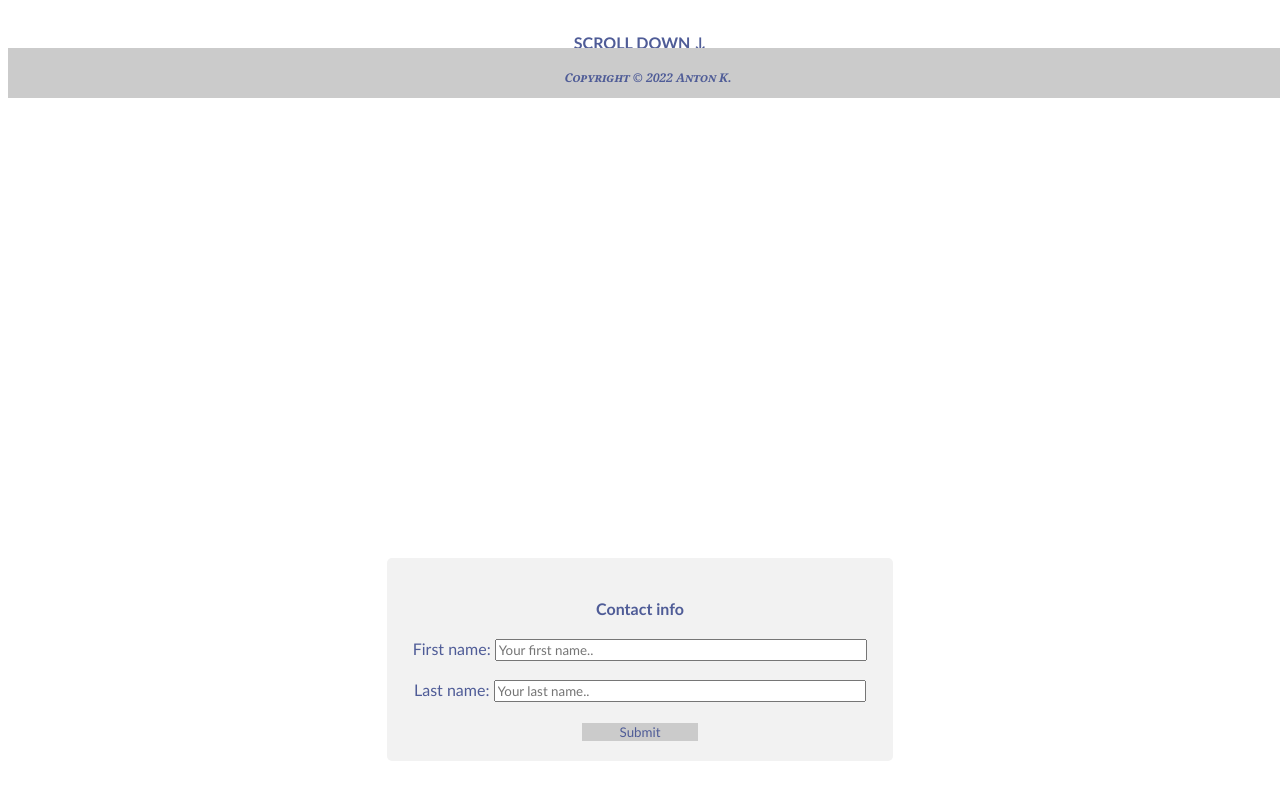
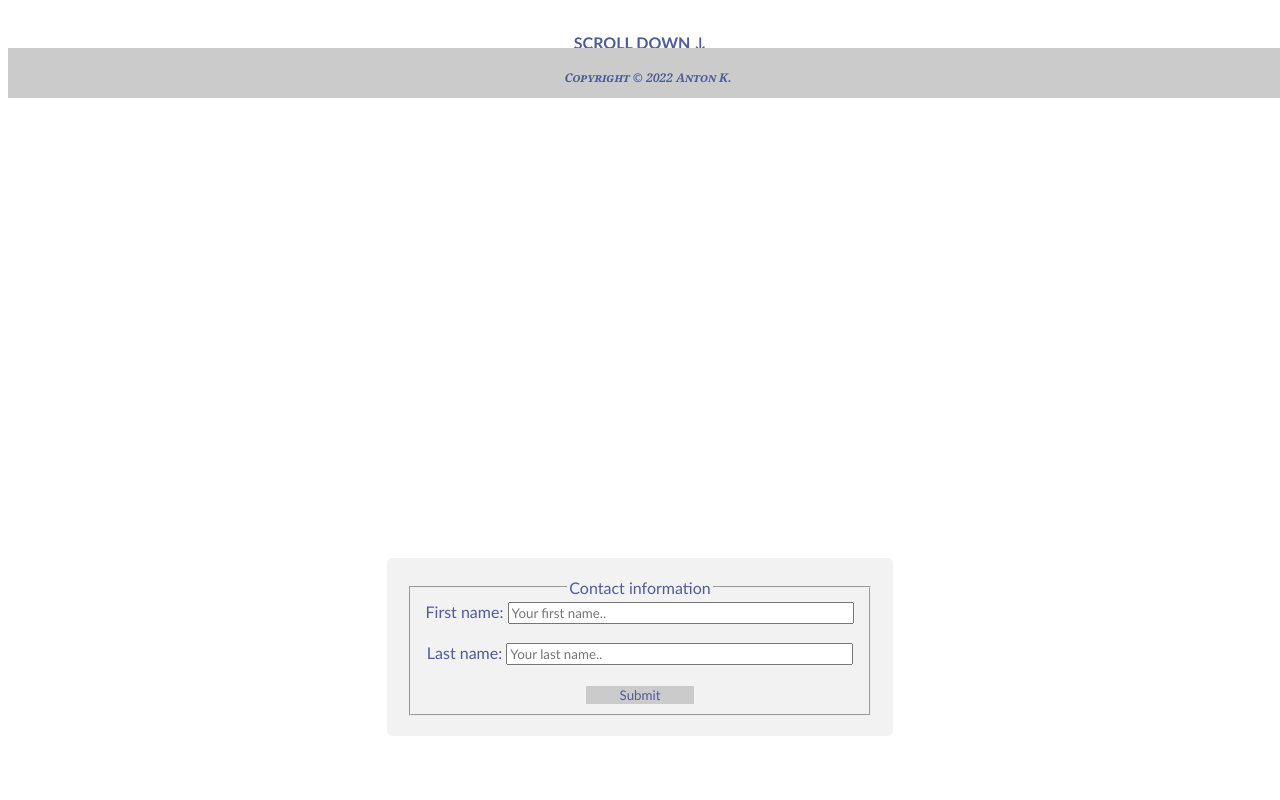
Before and after one commit to kas500/visitor-contact-information-landing-page, a plain HTML site: page index.html in a window 1280 px wide. Shown: the part 702-1502 px from the top of the page. Drawn offline with Linux system fonts and the light colour scheme.

Commit message:
Added <fieldset> and <legend>

```diff
--- a/index.html
+++ b/index.html
@@ -43,12 +43,14 @@
 
         <div class="container"><a id="contact_form">
             <form>
-                <h4>Contact info</h4>
-                <label for="fname">First name:</label>
-                <input type="text" id="fname" name="fname" placeholder="Your first name.."><br><br>
-                <label for="lname">Last name:</label>
-                <input type="text" id="lname" name="lname" placeholder="Your last name.."><br><br>
-                <input type="submit" value="Submit">
+                <fieldset>
+                    <legend>Contact information</legend>
+                    <label for="fname">First name:</label>
+                    <input type="text" id="fname" name="fname" placeholder="Your first name.."><br><br>
+                    <label for="lname">Last name:</label>
+                    <input type="text" id="lname" name="lname" placeholder="Your last name.."><br><br>
+                    <input type="submit" value="Submit">
+                </fieldset>
           </form>
         </div>
 
```
